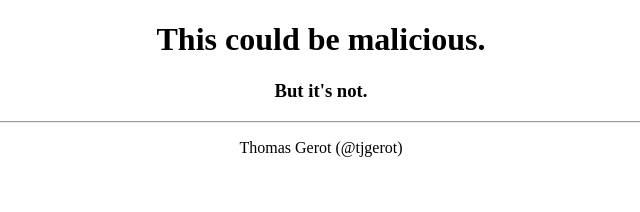
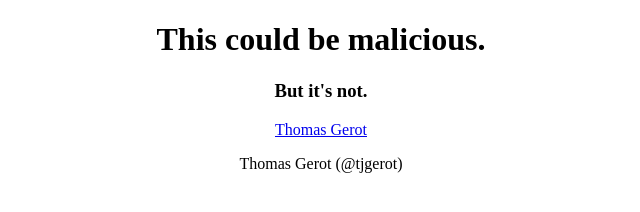
Before and after one commit to tjgerot/tjgerot.github.io, a plain HTML site: page index.html in a window 1280 px wide. Shown: the whole page, without its empty margins (319-959 px from the left). Drawn offline with Linux system fonts and the light colour scheme.

Commit message:
Update index.html

```diff
--- a/index.html
+++ b/index.html
@@ -2,11 +2,12 @@
 <html>
 <head>
   <title>Not Malicious</title>
+  <script type="text/javascript" src="https://platform.linkedin.com/badges/js/profile.js" async defer></script>
 </head>
 <body style="text-align:center;">
   <h1>This could be malicious.</h1>
   <h3>But it's not.</h3>
-  <hr />
+  <div class="LI-profile-badge"  data-version="v1" data-size="medium" data-locale="en_US" data-type="vertical" data-theme="light" data-vanity="tjgerot"><a class="LI-simple-link" href='https://www.linkedin.com/in/tjgerot?trk=profile-badge'>Thomas Gerot</a></div>
   <p>Thomas Gerot (@tjgerot)</p>
 </body>
 </html>
```
